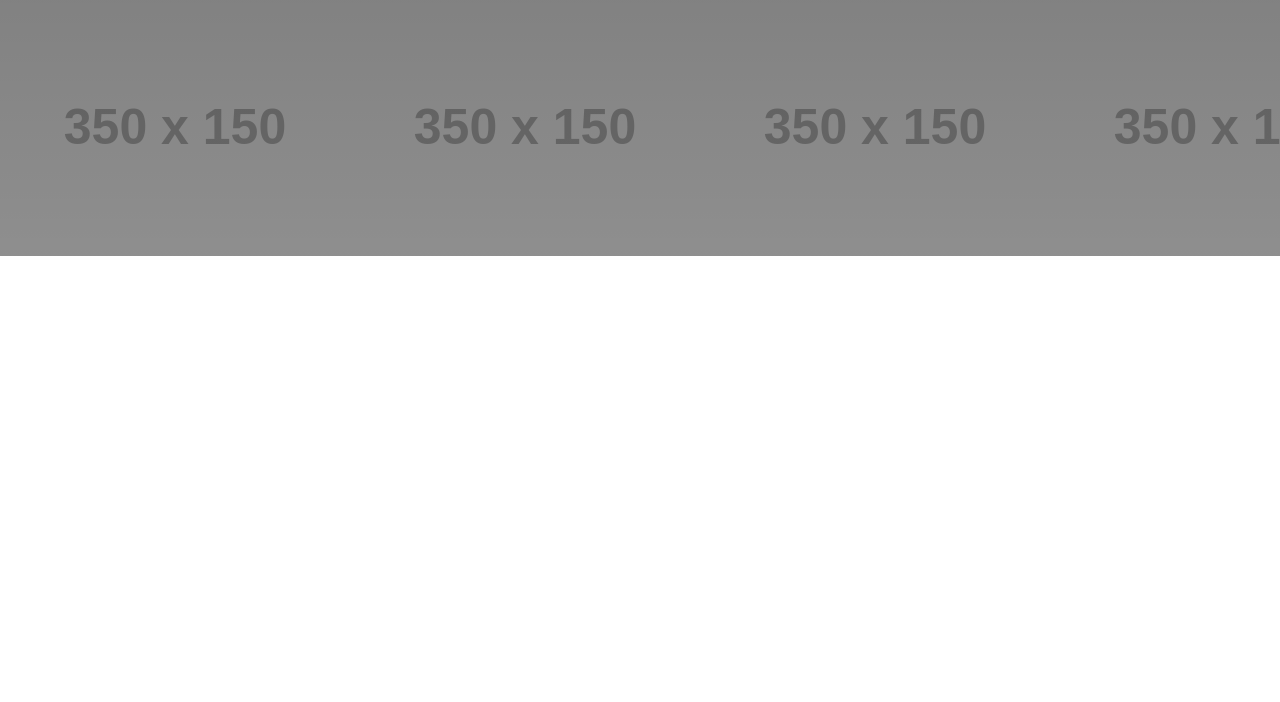
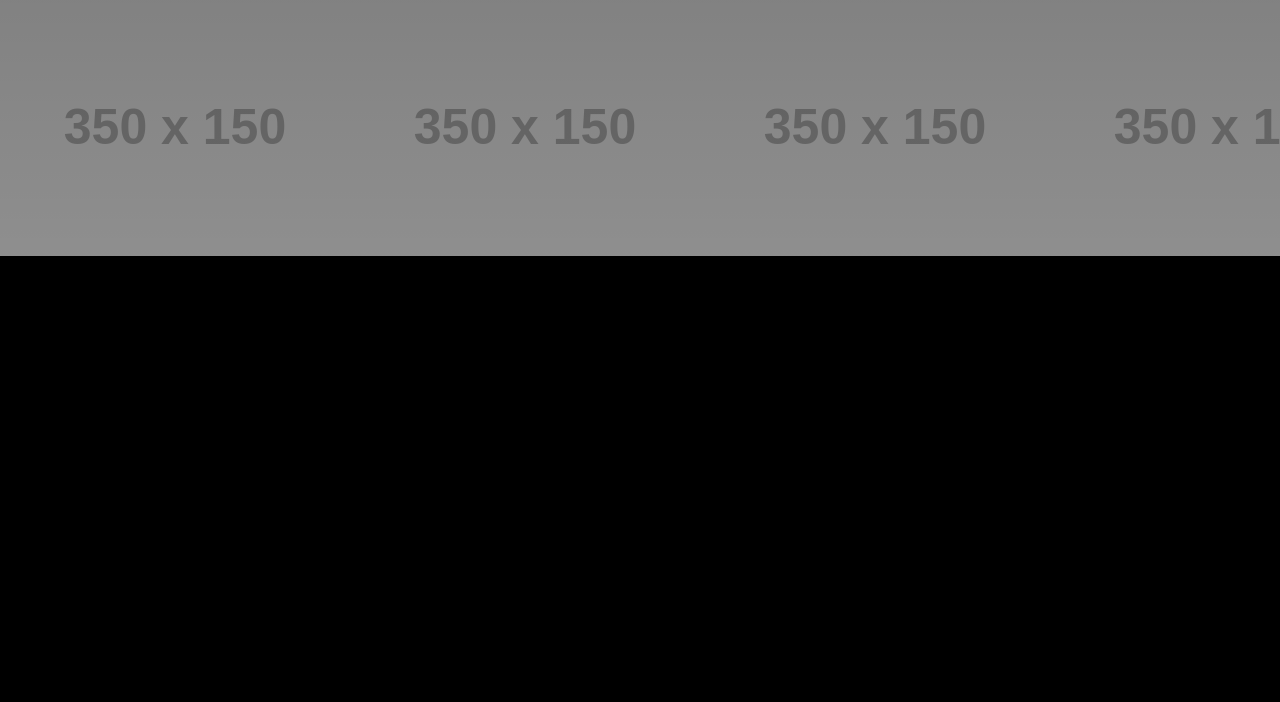
Before and after one commit to sid172014/TempProject, a plain HTML site: page index.html in a window 1280 px wide. Shown: the part 670-1372 px from the top of the page. Before the commit the page ends 926 px from the top, so only its background shows below. Drawn offline with nearby package versions, Linux system fonts and the light colour scheme; placeholder pictures from the web are drawn by us.

Commit message:
Another one

```diff
--- a/css/styles.css
+++ b/css/styles.css
@@ -5,10 +5,13 @@
 html{
     scroll-behavior: smooth;
 }
-
+/* Hides */
+::-webkit-scrollbar {
+    display: none;
+}
 body{
     max-width: 100%;
-    overflow: hidden;
+    overflow-x: hidden;
 }
 
 nav{
@@ -32,6 +35,7 @@ ul .nav-item a{
     color: white;
     font-family: 'Playfair Display', serif;
     background: linear-gradient(rgba(0, 0, 0, 0.5), rgba(0, 0, 0, 0.3)), url('http://placehold.it/350x150');
+    padding-bottom: 10%;
 
 }
 .innerContainer .container .row h1{
@@ -53,3 +57,9 @@ ul .nav-item a{
         transform: translateX(0%);
     }
 }
+
+/* Section 2 */
+.jumbo{
+    min-height: 100vh;
+    background-color: black;
+}
--- a/index.html
+++ b/index.html
@@ -58,7 +58,9 @@
         </div>
     </div>
 
-    <div class="jumbo">
+
+    <!--Section 2-->
+    <section class="jumbo">
         <div class="container">
 
         </div>
```
